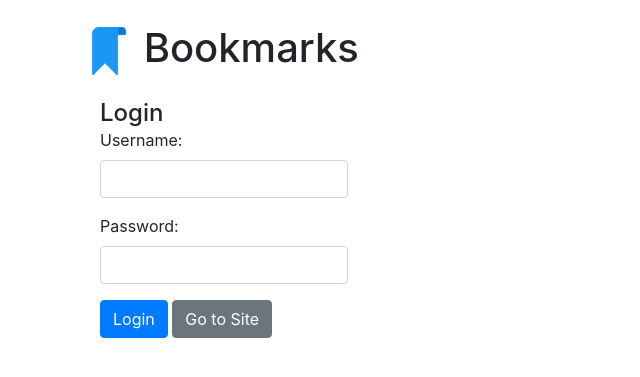
After one commit to hjelev/bookmarks, a Flask app: template src/templates/login.html in a window 1280 px wide. The commit adds this page. Shown: the top 377 px of the page, without its empty margins (0-640 px from the left). Run offline with Flask 3, Linux system fonts and the light colour scheme; the template is opened without the code that fills it, so the values that code supplies are empty; parts of the project's set-up code (start-up, migrations or seed data) failed here and were passed over; some libraries are stand-ins or nearby versions.

Commit message:
add login

```diff
--- a/src/main.py
+++ b/src/main.py
@@ -1,12 +1,88 @@
-from flask import Flask, render_template, request
+from flask import Flask, render_template, request, redirect, url_for
+from flask_login import LoginManager, UserMixin, login_required, login_user, logout_user
 import os
 import glob
+import configparser
+
+config = configparser.ConfigParser()
+config.read(os.path.abspath(os.path.join(os.path.dirname(__file__),'config.ini')))
+
+db_dir = config['DEFAULT']['db_dir']
+base_dir = os.path.abspath(os.path.join(os.path.dirname(__file__), db_dir))
+links_on_home_page = config['DEFAULT']['links_on_home_page']
+default_file_name = config['DEFAULT']['default_file_name']
+valid_user = config['DEFAULT']['valid_user']
+valid_password = config['DEFAULT']['valid_password']
+
+app = Flask(__name__, static_folder='static')
+app.secret_key = 'super secret key'  # Change this!
+
+login_manager = LoginManager()
+login_manager.init_app(app)
+login_manager.login_view = "login"
+
+class User(UserMixin):
+    def __init__(self, id):
+        self.id = id
 
 
-app = Flask(__name__, static_folder='static')
-db_dir = '../data'
-base_dir = os.path.abspath(os.path.join(os.path.dirname(__file__), db_dir))  # base directory is the 'data' directory at the same level as the script's directory
-links_on_home_page = 5  # Number of links to display on the home page
+@login_manager.user_loader
+def load_user(user_id):
+    return User(user_id)
+
+
+@app.route('/logout')
+@login_required
+def logout():
+    logout_user()
+    return redirect(url_for('login'))
+
+
+@app.route('/login', methods=['GET', 'POST'])
+def login():
+    if request.method == 'POST':
+        if request.form['username'] == valid_user and request.form['password'] == valid_password:
+            user = User(request.form['username'])
+            login_user(user)
+            return redirect(url_for('add_link'))
+
+    return render_template('login.html')
+
+
+def get_categories(path=''):
+    absolute_path = os.path.join(base_dir, path)
+    categories = sorted(os.listdir(absolute_path))
+    folders = [category for category in categories if os.path.isdir(os.path.join(absolute_path, category))]
+    return folders
+
+
+def append_to_file(path, url, name, description):
+    file_path = os.path.join(base_dir, path, default_file_name)
+
+    if not os.path.exists(file_path):
+        with open(file_path, 'w') as file:
+            file.write('| URL | Name | Description |\n')
+    with open(file_path, 'a') as file:
+        file.write(f'| {url} | {name} | {description} |\n')
+
+
+@app.route('/add_link', methods=['GET', 'POST'])
+@login_required
+def add_link():
+    message = None
+    if request.method == 'POST':
+        url = request.form['url']
+        name = request.form['name']
+        description = request.form['description']
+        category = request.form['category']
+        try:
+            append_to_file(category, url, name, description)
+            message = 'Link added successfully'
+        except Exception as e:
+            message = f'Error: {e}'
+    categories = get_categories()
+
+    return render_template('add_link.html', categories=categories, message=message)
 
 
 @app.route('/')
@@ -23,7 +99,7 @@ def home():
             with open(md_file, 'r') as file:
                 for line in file:
                     row = [x.strip() for x in line.split('|')[1:-1]]  # Split by | and remove leading/trailing whitespace
-                    if len(row) == 3 and row[0].startswith('http') and len(links) < links_on_home_page:  # Ensure the row has 3 elements (url, name, description)
+                    if len(row) == 3 and row[0].startswith('http') and len(links) < int(links_on_home_page):  # Ensure the row has 3 elements (url, name, description)
                         links.append({
                             'url': row[0].strip(),
                             'title': row[1].strip(),
@@ -37,14 +113,17 @@ def home():
 
     return render_template('home.html', categories=data)
 
+
 @app.route('/<path:folder_path>')
 def folder(folder_path):
     if folder_path == 'tree_view':
         folder_path = ''
 
     absolute_path = os.path.join(base_dir, folder_path)
-    print(absolute_path)
-    files = os.listdir(absolute_path)
+    try:
+        files = os.listdir(absolute_path)
+    except FileNotFoundError:
+        return 'Folder not found', 404
     files_and_folders = []
     for f in files:
         file_path = os.path.join(absolute_path, f)
--- a/src/static/css/styles.css
+++ b/src/static/css/styles.css
@@ -31,6 +31,10 @@
         color: #ffffff; /* Change to whatever color you want */
         text-decoration: none;
     }
+    input, select, textarea {
+        background-color: #343a40 !important;
+        color: #f8f9fa !important;
+    }
 }
 a:hover {
     text-decoration: none;
--- a/src/templates/home.html
+++ b/src/templates/home.html
@@ -15,11 +15,11 @@ Bookmarks
                         <h2><a href="/{{ category.name }}"> {{ category.name }} </a> </h2>
                     </div>
                     <div class="card-body">
-
+                        <p>
                         {% for link in category.links %}
                         <a href="{{ link.url }}" title=" {{ link.description }} " target="_blank"><i class="fas fa-bookmark"></i>  {{ link.title }}</a></br>
                         {% endfor %}
-
+                    </p>
                     </div>
                 </div>
                 {% endfor %}
--- /dev/null
+++ b/src/templates/login.html
@@ -0,0 +1,25 @@
+{% extends "base.html" %}
+
+{% block title %}
+Bookmarks
+{% endblock %}
+
+{% block content %}
+<h1 class="my-4"> <img src="{{  url_for('static', filename='small_bookmark.png') }}"> Bookmarks
+    {% if folder_path %} : {{ folder_path }} </p>{% endif %} </h1>
+    <div class="col-md-3">
+    <h2>Login</h2>
+    <form action="/login" method="post">
+        <div class="form-group">
+            <label for="username">Username:</label>
+            <input class="form-control" type="text" id="username" name="username" required>
+        </div>
+            <div class="form-group">
+            <label for="password">Password:</label>
+            <input class="form-control" type="password" id="password" name="password" required>
+        </div>
+        <button type="submit" class="btn btn-primary">Login</button>
+        <a href="{{ url_for('home') }}" class="btn btn-secondary">Go to Site</a>
+    </form>
+    </div>
+{% endblock %}
```
Also changed, not shown: data/ai/links.md (+4 -0 lines), data/games/games.md (+5 -0 lines), data/icons/icons.md (+1 -0 lines), src/templates/add_link.html (added, +36 -0 lines), 2 other files.
